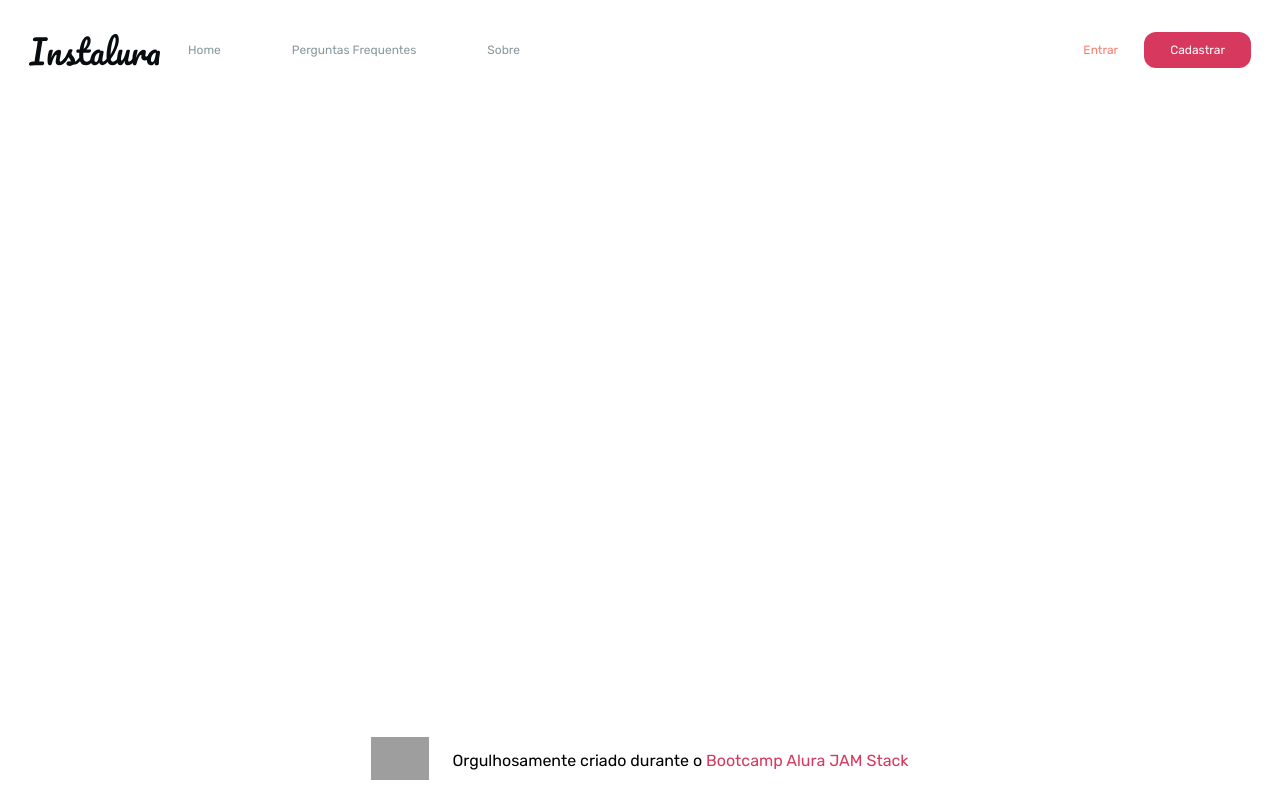
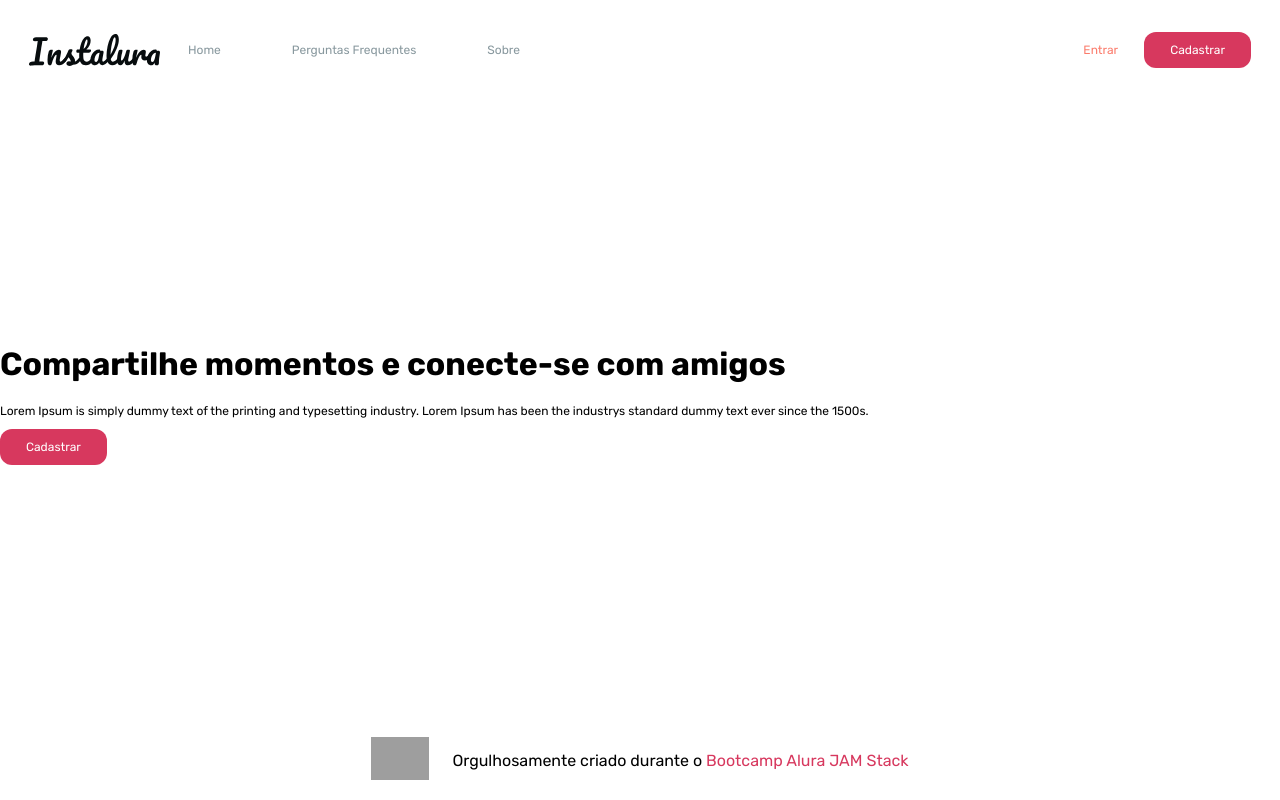
Before and after one commit to pedro-candido/instalura, a Next.js app: page / in a window 1280 px wide. Built offline with nearby package versions, Linux system fonts and the light colour scheme; grey boxes are pictures that could not be loaded.

Commit message:
feat: propsToStyle made

```diff
--- a/pages/index.js
+++ b/pages/index.js
@@ -1,4 +1,6 @@
 import { Header, Footer } from '../src/components/common'
+import { Button } from '../src/components/common'
+import Text from '../src/components/foundations/Text'
 
 export default function Home() {
   return (
@@ -9,6 +11,43 @@
       flexDirection: 'column'
     }}>
       <Header />
+
+      <div>
+        <Text
+          variant="title"
+          tag="h1"
+          color="tertiary.main"
+          textAlign={{
+            xs: 'center',
+            md: 'left',
+          }}
+        >
+          Compartilhe momentos e conecte-se com amigos
+        </Text>
+        <Text
+          variant="paragraph1"
+          tag="p"
+          color="tertiary.light"
+          textAlign={{
+            xs: 'center',
+            md: 'left',
+          }}
+        >
+          Lorem Ipsum is simply dummy text of the printing and typesetting industry.
+          Lorem Ipsum has been the industrys standard dummy text ever since the 1500s.
+        </Text>
+
+        <Button
+          variant="primary"
+          margin={{
+            xs: 'auto',
+            md: 'initial',
+          }}
+          display="block"
+        >
+          Cadastrar
+        </Button>
+      </div>
       <Footer />
     </div>
   )
--- a/src/components/common/Button/index.jsx
+++ b/src/components/common/Button/index.jsx
@@ -2,6 +2,7 @@
 import get from 'lodash/get'
 import { TextStyleVariants } from '../../foundations/Text'
 import { breakpointsMedia } from '../../../theme/utils/breakpoinstMedia'
+import { propToStyle } from '../../../theme/utils/propToStyle'
 
 
 const ButtonGhost = css`
@@ -38,4 +39,7 @@
             ${TextStyleVariants.paragraph1}
         `
     })}
+
+    ${propToStyle('margin')}
+    ${propToStyle('display')}
 `
--- a/src/components/foundations/Text/index.js
+++ b/src/components/foundations/Text/index.js
@@ -1,6 +1,8 @@
 import React from 'react'
 import styled, { css } from 'styled-components'
 import PropTypes from 'prop-types'
+import { propToStyle } from '../../../theme/utils/propToStyle'
+
 
 export const TextStyleVariants = {
     smallestException: css`
@@ -14,16 +16,20 @@
         font-size: ${({ theme }) => theme.typographyVariants.smallestException.fontSize};
         font-weight: ${({ theme }) => theme.typographyVariants.smallestException.fontWeight};
         line-height: ${({ theme }) => theme.typographyVariants.smallestException.lineHeight};
+    `,
+    title: css`
+
     `
 }
 
 const TextBase = styled.span`
     ${({ variant }) => TextStyleVariants[variant]}
+    ${(props) => propToStyle('textAlign', props)}
 `
 
-export default function Text({ tag, variant, children }) {
+export default function Text({ tag, variant, children, ...rest }) {
     return (
-        <TextBase variant={variant} as={tag}>
+        <TextBase variant={variant} as={tag} {...rest}>
             {children}
         </TextBase>
     )
--- /dev/null
+++ b/src/theme/utils/propToStyle.js
@@ -0,0 +1,36 @@
+import { breakpointsMedia } from '../utils/breakpoinstMedia'
+
+export const propToStyle = (propName) => {
+    return function (props) {
+        const propValue = props[propName]
+
+        if (typeof propValue === 'string') {
+            return {
+                [propName]: propValue
+            }
+        }
+
+        if (typeof propValue === 'object') {
+            return breakpointsMedia({
+                xs: {
+                    [propName]: propValue.xs
+                },
+                sm: {
+                    [propName]: propValue.sm
+                },
+                md: {
+                    [propName]: propValue.md
+                },
+                lg: {
+                    [propName]: propValue.lg
+                },
+                xl: {
+                    [propName]: propValue.xl
+                },
+            })
+            return {
+                [propName]: propValue
+            }
+        }
+    }
+}
```
